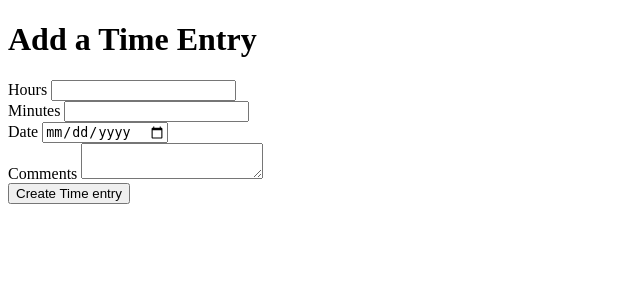
After one commit to joseph-engelmajer/Ironhack, a Rails app: page /projects/1/time_entries/new in a window 1280 px wide. The commit adds this page. Shown: the top 300 px of the page, without its empty margins (0-640 px from the left). Run offline with Rails 7, Linux system fonts and the light colour scheme; data comes from the database, SQL or seed files in the repository; style sheets or scripts are compiled from the project's sources; some libraries are stand-ins or nearby versions.

Commit message:
refactored form into partial view. added update time entry feature

```diff
--- a/week_4/timetracking/app/controllers/time_entries_controller.rb
+++ b/week_4/timetracking/app/controllers/time_entries_controller.rb
@@ -1,4 +1,7 @@
 class TimeEntriesController < ApplicationController
+
+#============================================================================================
+#============================================================================================
 
 	def index
 		@my_project = Project.find(params[:project_id])
@@ -9,4 +12,58 @@ class TimeEntriesController < ApplicationController
 #============================================================================================
 #============================================================================================
 
+	def new
+		@my_project = Project.find(params[:project_id])
+		@new_entry = @my_project.time_entries.new
+		render "new"
+	end
+
+#============================================================================================
+#============================================================================================
+
+	def create
+		@my_project = Project.find(params[:project_id])
+		@new_entry = @my_project.time_entries.new(entry_params)
+		if @new_entry.save
+		redirect_to project_time_entries_index_path
+		else
+		redirect_to new_project_time_entry_path
+	end
+	end
+
+#============================================================================================
+#============================================================================================
+
+	def edit
+		@my_project = Project.find params[:project_id]
+		@new_entry = @my_project.time_entries.find params[:id]
+		render "edit"
+	end
+
+#============================================================================================
+#============================================================================================
+
+	def update
+			@my_project = Project.find_by(id: params[:project_id])
+			@new_entry = @my_project.time_entries.find_by(id: params[:id])
+			if @new_entry.update(entry_params)
+			redirect_to project_time_entries_index_path
+			else
+			render "edit"
+			end
+	end
+
+#============================================================================================
+#========================== *** PRIVATE *** =================================================
+#============================================================================================
+
+	private
+
+	def entry_params
+		params.require(:time_entry).permit(:hours, :minutes, :date, :comments)
+	end
+
+#============================================================================================
+#============================================================================================
+
 end
--- /dev/null
+++ b/week_4/timetracking/app/views/time_entries/_form.html.erb
@@ -0,0 +1,25 @@
+
+<% if @new_entry.errors.any? %>
+	<ul>
+
+		<% @new_entry.errors.full_messages.each do |error_msg| %>
+		<li> <%= error_msg %> </li>
+		<% end %>
+	</ul>
+<% end %>
+
+<%= form_for [@my_project, @new_entry] do |f| %>
+		<%= f.label :hours %>
+		<%= f.text_field :hours %>
+	<br>
+		<%= f.label :minutes %>
+		<%= f.text_field :minutes %>
+	<br>
+		<%= f.label :date %>
+		<%= f.date_field :date %>
+	<br>
+		<%= f.label :comments %>
+		<%= f.text_area :comments %>
+	<br>
+		<%= f.button %>
+<% end %>
--- /dev/null
+++ b/week_4/timetracking/app/views/time_entries/edit.html.erb
@@ -0,0 +1 @@
+<%= render "form" %>
--- /dev/null
+++ b/week_4/timetracking/app/views/time_entries/new.html.erb
@@ -0,0 +1,3 @@
+<h1> Add a Time Entry </h1>
+
+<%= render "form" %>
--- a/week_4/timetracking/config/routes.rb
+++ b/week_4/timetracking/config/routes.rb
@@ -5,6 +5,10 @@ Rails.application.routes.draw do
 	get '/projects/new', to: 'projects#new'
 	get '/projects/:id', to: 'projects#show'
 	post '/projects', to: 'projects#create'
-	get '/projects/:project_id/time_entries', to: 'time_entries#index'
+	get '/projects/:project_id/time_entries', to: 'time_entries#index', as: :project_time_entries_index
+	get '/projects/:project_id/time_entries/new', to: 'time_entries#new', as: :new_project_time_entry
+	post "/projects/:project_id/time_entries", to: "time_entries#create", as: :project_time_entries
+	get '/projects/:project_id/time_entries/:id/edit', to: 'time_entries#edit'
+	patch '/projects/:project_id/time_entries/:id', to: 'time_entries#update', as: 'project_time_entry'
   # For details on the DSL available within this file, see http://guides.rubyonrails.org/routing.html
 end
```
Also changed, not shown: week_4/timetracking/app/models/project.rb (+21 -0 lines), week_4/timetracking/app/models/time_entry.rb (+15 -0 lines), week_4/timetracking/app/views/time_entries/index.html.erb (+9 -1 lines).
